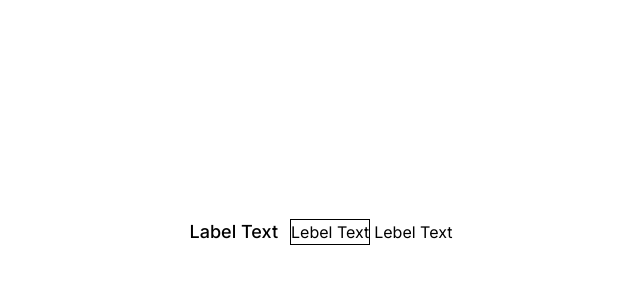
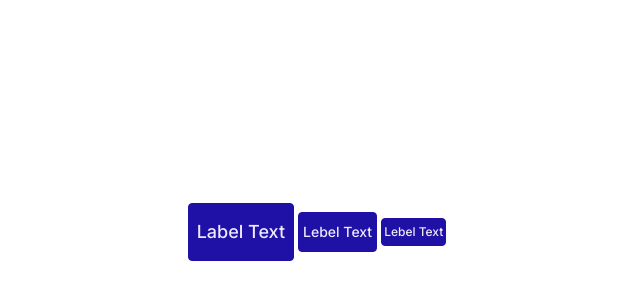
Before and after one commit to LucasDDL/BotonReutilizable, a Next.js app: page / in a window 1280 px wide. Shown: the part 168-468 px from the top of the page, without its empty margins (323-963 px from the left). Built offline with nearby package versions, Linux system fonts and the light colour scheme.

Commit message:
bokeeeetaaaaa

```diff
--- a/src/app/globals.css
+++ b/src/app/globals.css
@@ -4,8 +4,52 @@
 
 
 @layer components {
-  .btn-lg {
-    @apply px-2 py-3 font-medium not-italic text-lg
+  .btn {
+    @apply border rounded font-medium not-italic;
+
+    &.btn-sm {
+      @apply px-0.5 py-1 text-base;
+    }
+
+    &.btn-md {
+      @apply px-1 py-2 text-md;
+    }
+
+    &.btn-lg {
+      @apply px-2 py-3 text-lg;
+    }
+
+    &.btn-primary {
+      @apply bg-primary-50 border-primary-50 text-primary-95 hover:bg-primary-60 hover:border-primary-60;
+
+      &.btn-outline {
+        @apply bg-[transparent] text-primary-50;
+      }
+    }
+
+    &.btn-neutral {
+      @apply bg-neutral-50 border-neutral-50 text-neutral-95 hover:bg-neutral-60 hover:border-neutral-60;
+
+      &.btn-outline {
+        @apply bg-[transparent] text-neutral-50;
+      }
+    }
+  }
+
+  .card {
+    @apply bg-white shadow-md rounded-lg p-4;
+  }
+
+  .input {
+    @apply border rounded p-2;
+
+    &.md {
+      @apply p-3;
+    }
+
+    &.lg {
+      @apply p-4;
+    }
   }
 }
 /* .large {
--- a/src/app/page.tsx
+++ b/src/app/page.tsx
@@ -5,9 +5,10 @@ import {Button} from "@/components/ui/Button";
 export default function Home() {
   return (
    <div className="flex justify-center items-center min-h-screen gap-1">
-     <Button size="lg" variant="contained" color="primary-50">Label Text</Button>
-     <Button size="md" variant="outlined" color="neutral-50">Lebel Text</Button>
-     <Button size="sm" variant="text" color="primary-50">Lebel Text</Button>
+     <Button size="lg" variant="contained">Label Text</Button>
+     {/* btn btn-lg btn-contained btn-primary */}
+     <Button size="md" variant="outlined">Lebel Text</Button>
+     <Button variant="text">Lebel Text</Button>
    </div>
 
   )
--- a/src/components/ui/Button.tsx
+++ b/src/components/ui/Button.tsx
@@ -1,29 +1,15 @@
 import React, { ComponentProps } from 'react'
 
 export type ButtonProps = ComponentProps<'button'> & {
-  size: 'lg' | 'md' | 'sm',
-  variant: 'contained' | 'outlined' | 'text'
+  size?: 'lg' | 'md' | 'sm',
+  variant?: 'contained' | 'outlined' | 'text'
+  color?: 'primary' | 'neutral'
 }
 
-export function Button({ children, color, size, variant, ...props }: ButtonProps) {
-
-  const sizeClasses = {
-    lg: 'btn-lg',
-    md: '',
-    sm: '',
-  }
-
-  const viariantClasses = {
-    contained: `bg-[${color}]- text-white`,
-    outlined: `border border-[${color}] text-[${color}]`,
-    text: `text-[${color}]`,
-  }
-
-  const classes = `${sizeClasses[size]} ${viariantClasses[variant]}`
-
+export function Button({ children, color = 'primary', size = 'sm', variant = 'contained', ...props }: ButtonProps) {
   return (
     <div>
-      <button className={classes} {...props}>{children}</button>
+      <button className={`btn btn-${size} btn-${color} btn-${variant}`} {...props}>{children}</button>
     </div>
   )
 }
--- a/tailwind.config.ts
+++ b/tailwind.config.ts
@@ -48,9 +48,9 @@ const config: Config = {
       'neutral-95': '#EAEAEA',
     },
     fontSize: {
+      base: ['12px', {lineHeight: '18px'}],
+      md: ['14px', {lineHeight: '22px'}],
       lg: ['18px', { lineHeight: '32px' }],
-      base: ['14px', {lineHeight: '22px'}],
-      sm: ['12px', {lineHeight: '18px'}]
     },
 
     extend: {
```
